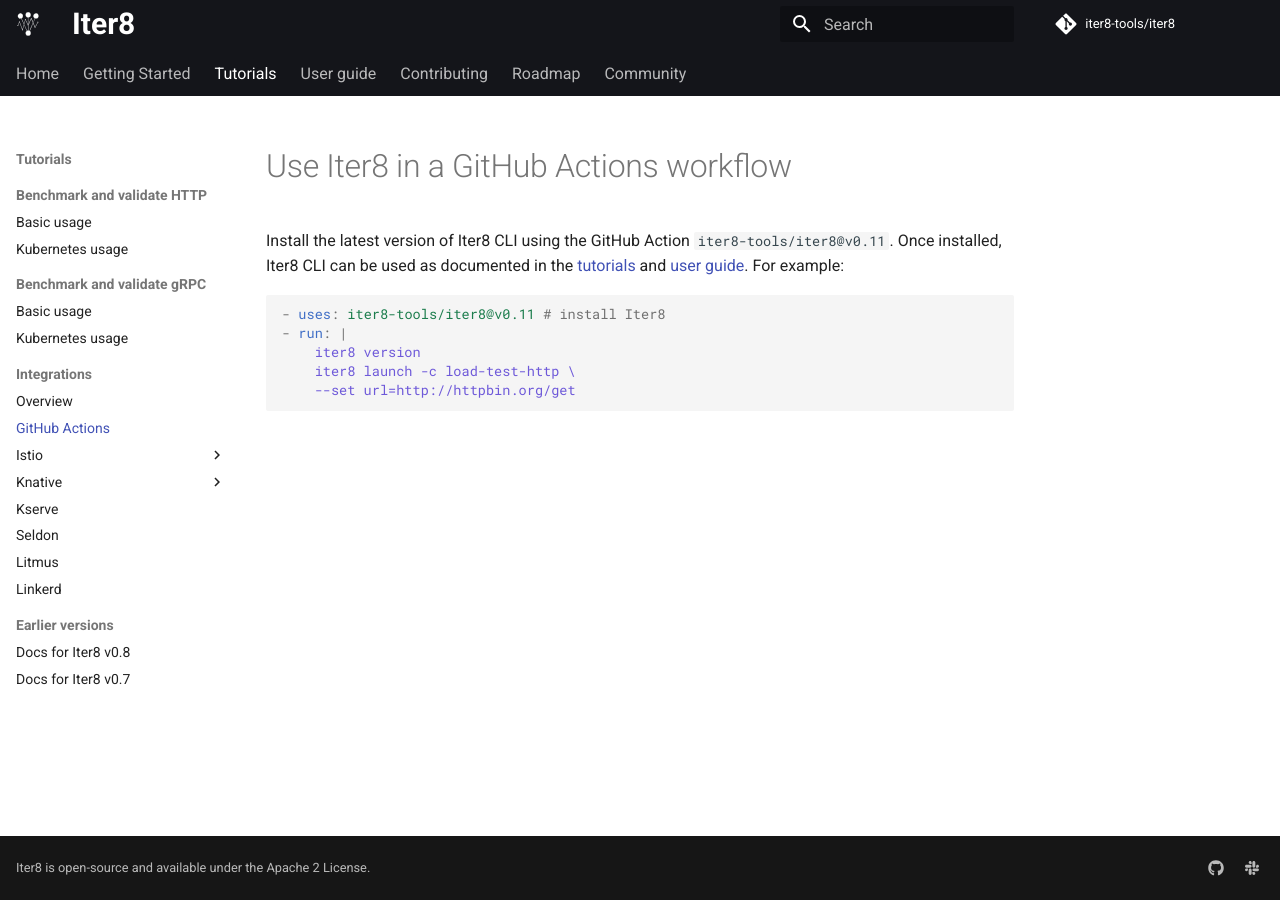
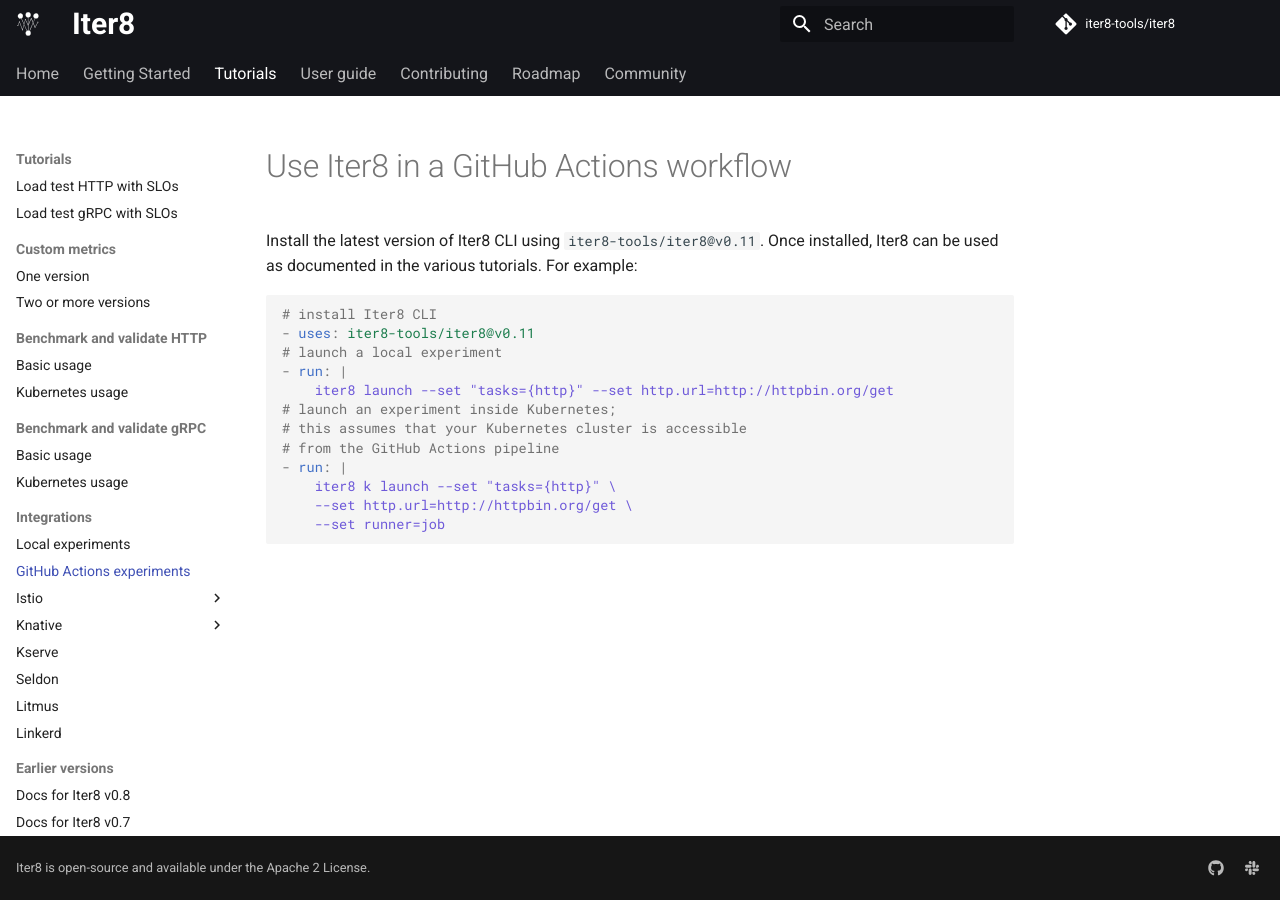
Before and after one commit to iter8-tools/docs, an MkDocs documentation site: the page built from docs/tutorials/integrations/ghactions.md, in a window 1280 px wide. Built offline with MkDocs 1.6.1 and Material for MkDocs 9.7.7, drawn with Linux system fonts in a browser that asks for light colours; comment, search, counter and statistics services are not loaded; the version menu is left out.

Commit message:
http, grpc, local and grpc experiments
Signed-off-by: Srinivasan Parthasarathy <spartha@us.ibm.com>

````diff
--- a/docs/tutorials/integrations/ghactions.md
+++ b/docs/tutorials/integrations/ghactions.md
@@ -4,12 +4,19 @@
 
 # Use Iter8 in a GitHub Actions workflow
 
-Install the latest version of Iter8 CLI using the GitHub Action `iter8-tools/iter8@v0.11`. Once installed, Iter8 CLI can be used as documented in the [tutorials](../../getting-started/your-first-experiment.md) and [user guide](../../user-guide/commands/iter8.md). For example:
+Install the latest version of Iter8 CLI using `iter8-tools/iter8@v0.11`. Once installed, Iter8 can be used as documented in the various tutorials. For example:
 
 ```yaml
-- uses: iter8-tools/iter8@v0.11 # install Iter8
+# install Iter8 CLI
+- uses: iter8-tools/iter8@v0.11
+# launch a local experiment
 - run: |
-    iter8 version
-    iter8 launch -c load-test-http \
-    --set url=http://httpbin.org/get
+    iter8 launch --set "tasks={http}" --set http.url=http://httpbin.org/get
+# launch an experiment inside Kubernetes;
+# this assumes that your Kubernetes cluster is accessible
+# from the GitHub Actions pipeline
+- run: |
+    iter8 k launch --set "tasks={http}" \
+    --set http.url=http://httpbin.org/get \
+    --set runner=job
 ```
--- a/mkdocs.yml
+++ b/mkdocs.yml
@@ -129,6 +129,11 @@
   - Install Iter8: getting-started/install.md
   - Get help: getting-started/help.md
 - Tutorials:
+  - Load test HTTP with SLOs: tutorials/load-test-http.md
+  - Load test gRPC with SLOs: tutorials/load-test-grpc.md
+  - Custom metrics:
+    - One version: tutorials/custom-metrics/one-version.md
+    - Two or more versions: tutorials/custom-metrics/two-or-more-versions.md
   - Benchmark and validate HTTP:
     - Basic usage: tutorials/load-test-http/basicusage.md
     - Kubernetes usage: tutorials/load-test-http/kubernetesusage.md
@@ -136,8 +141,8 @@
     - Basic usage: tutorials/load-test-grpc/basicusage.md
     - Kubernetes usage: tutorials/load-test-grpc/kubernetesusage.md
   - Integrations:
-    - Overview: tutorials/integrations/overview.md
-    - GitHub Actions: tutorials/integrations/ghactions.md
+    - Local experiments: tutorials/integrations/local.md
+    - GitHub Actions experiments: tutorials/integrations/ghactions.md
     - Istio:
       - SLO validation: tutorials/slo-validation-istio/slousage.md
       - SLO validation with traffic mirroring: tutorials/slo-validation-istio/slotrafficusage.md
````
Also changed, not shown: docs/getting-started/your-first-experiment.md (+2 -2 lines), docs/tutorials/integrations/local.md (added, +19 -0 lines), docs/tutorials/load-test-grpc.md (added, +47 -0 lines), docs/tutorials/load-test-grpc/kubernetesusage.md (+0 -40 lines), docs/tutorials/load-test-http.md (added, +7 -0 lines), docs/tutorials/images/grpc-overview.png (renamed from docs/tutorials/load-test-grpc/images/grpc-overview.png), docs/tutorials/images/kubernetesusage.png (renamed from docs/tutorials/load-test-grpc/images/kubernetesusage.png), docs/tutorials/images/report.html.png (renamed from docs/tutorials/load-test-grpc/images/report.html.png), docs/tutorials/integrations/images/http-local.png (added), 9 other files.
